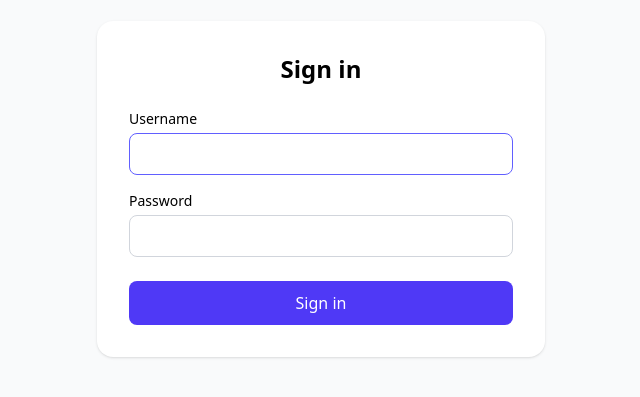
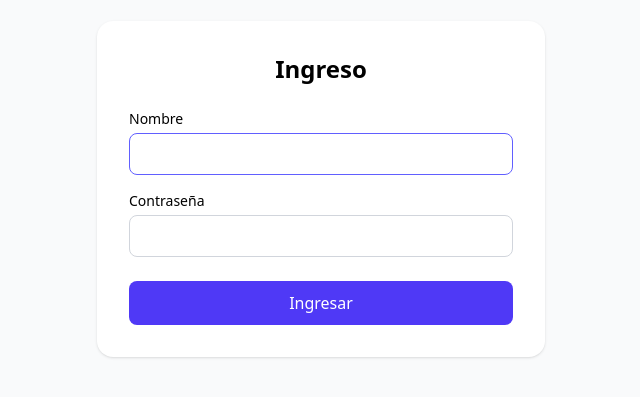
Before and after one commit to Estonian-Port/centro-sis-frontend, a React (Vite) app: page /login in a window 1280 px wide. Shown: the part 211-608 px from the top of the page, without its empty margins (319-959 px from the left). Built offline with nearby package versions, Linux system fonts and the light colour scheme; no server answers.

Commit message:
Push a prod rapido

```diff
--- a/src/pages/Login.tsx
+++ b/src/pages/Login.tsx
@@ -48,7 +48,7 @@ export default function Login() {
     return (
         <div className="min-h-screen flex items-center justify-center bg-gray-50 px-4">
             <div className="w-full max-w-md rounded-2xl bg-white p-8 shadow">
-                <h1 className="mb-6 text-center text-2xl font-semibold">Sign in</h1>
+                <h1 className="mb-6 text-center text-2xl font-semibold">Ingreso</h1>
 
                 {error && (
                     <div className="mb-4 rounded-md border border-red-200 bg-red-50 px-4 py-3 text-sm text-red-700">
@@ -58,7 +58,7 @@ export default function Login() {
 
                 <form onSubmit={onSubmit} className="space-y-4">
                     <div>
-                        <label className="block text-sm font-medium">Username</label>
+                        <label className="block text-sm font-medium">Nombre</label>
                         <input
                             className="mt-1 w-full rounded-lg border border-gray-300 px-3 py-2 focus:border-indigo-500 focus:outline-none"
                             value={username}
@@ -68,7 +68,7 @@ export default function Login() {
                         />
                     </div>
                     <div>
-                        <label className="block text-sm font-medium">Password</label>
+                        <label className="block text-sm font-medium">Contraseña</label>
                         <input
                             type="password"
                             className="mt-1 w-full rounded-lg border border-gray-300 px-3 py-2 focus:border-indigo-500 focus:outline-none"
@@ -82,7 +82,7 @@ export default function Login() {
                         disabled={submitting}
                         className="mt-2 w-full rounded-lg bg-indigo-600 px-4 py-2.5 font-medium text-white hover:bg-indigo-700 disabled:opacity-60"
                     >
-                        {submitting ? "Signing in…" : "Sign in"}
+                        {submitting ? "Ingresando…" : "Ingresar"}
                     </button>
                 </form>
             </div>
--- a/src/pages/LoginPage.tsx
+++ b/src/pages/LoginPage.tsx
@@ -28,13 +28,13 @@ export default function LoginPage() {
 
     return (
         <form onSubmit={onSubmit} style={{ maxWidth: 360, margin: "64px auto" }}>
-            <h1>Sign in</h1>
+            <h1>Ingresar</h1>
             <label>
-                Username
+                Nombre de Usuario
                 <input value={username} onChange={(e) => setUsername(e.target.value)} />
             </label>
             <label>
-                Password
+                Contraseña
                 <input type="password" value={password} onChange={(e) => setPassword(e.target.value)} />
             </label>
             <label style={{ display: "flex", alignItems: "center", gap: 8 }}>
```
Also changed, not shown: 1 other file (tests, documents, lock files or other folders).
